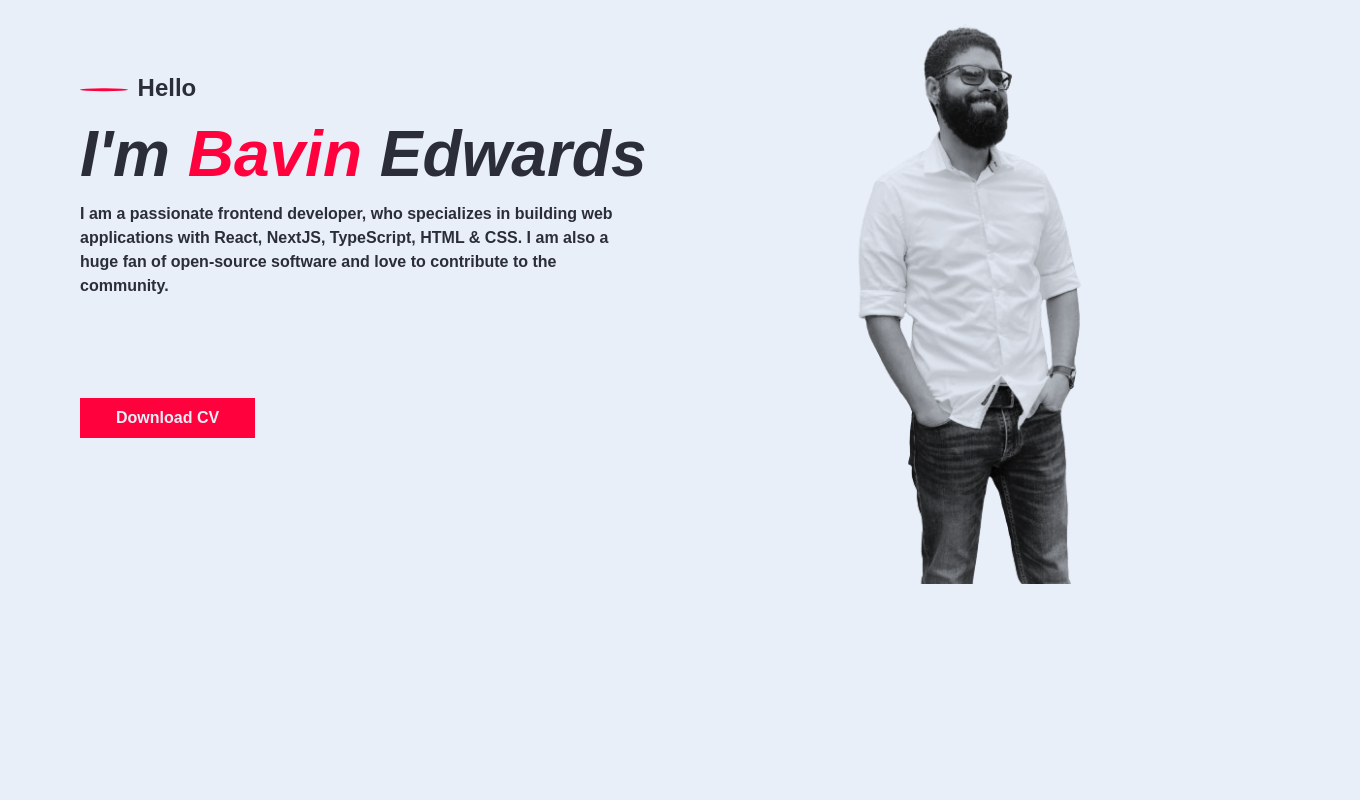
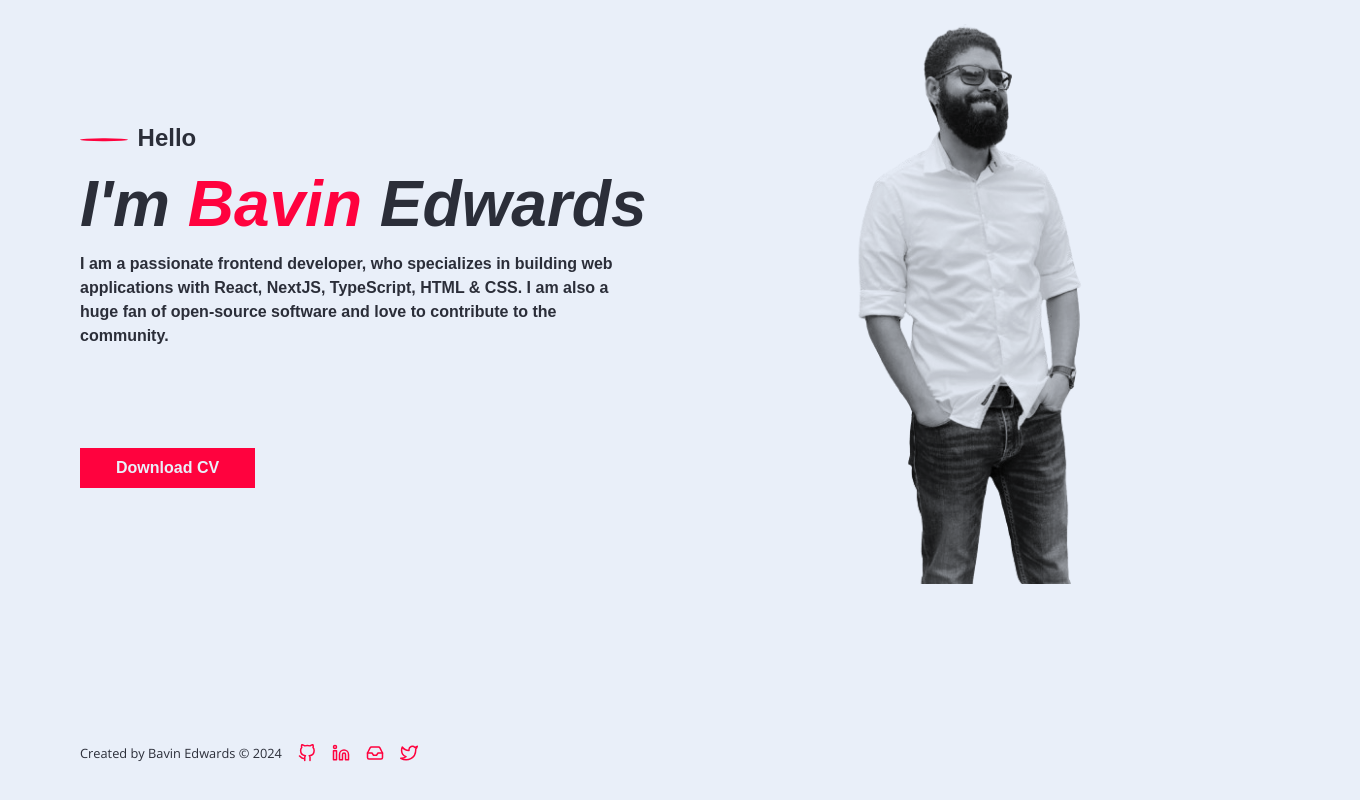
Before and after one commit to zerico007/portfolio, a React (Vite) app: page / in a window 1280 px wide. Shown: the part 232-1032 px from the top of the page, 1360 px wide, since content can reach past the window. Before the commit the page ends 976 px from the top, so only its background shows below. Built offline with nearby package versions, Linux system fonts and the light colour scheme; a web font is replaced by a local one.

Commit message:
add socials

```diff
--- a/package.json
+++ b/package.json
@@ -15,7 +15,8 @@
     "@emotion/styled": "^11.11.5",
     "framer-motion": "^11.2.12",
     "react": "^18.3.1",
-    "react-dom": "^18.3.1"
+    "react-dom": "^18.3.1",
+    "react-feather": "^2.0.10"
   },
   "devDependencies": {
     "@types/react": "^18.3.3",
--- a/src/App.tsx
+++ b/src/App.tsx
@@ -1,11 +1,13 @@
 import NavBar from "./components/NavBar";
 import About from "./components/About";
+import Footer from "./components/Footer";
 
 export default function App() {
   return (
     <>
       <NavBar />
       <About />
+      <Footer />
     </>
   );
 }
--- a/src/components/About/About.module.scss
+++ b/src/components/About/About.module.scss
@@ -26,6 +26,11 @@
       margin-right: 0.6rem;
       transform: translateY(-0.3rem);
     }
+  }
+
+  > a {
+    width: fit-content;
+    height: auto;
   }
 }
 
--- a/src/components/About/About.tsx
+++ b/src/components/About/About.tsx
@@ -22,7 +22,6 @@ export default function About() {
             width="fit-content"
             color="var(--dark-text-color)"
             marginTop={100}
-            marginBottom={100}
             borderRadius={0}
             padding="4px 36px"
             _hover={{ background: "var(--primary-red)" }}
--- /dev/null
+++ b/src/components/Footer/Footer.module.scss
@@ -0,0 +1,12 @@
+.footer {
+    position: relative;
+    width: 100%;
+    height: 100px;
+    bottom: 0;
+    color: var(--darker-light-text-color);
+    font-size: 0.8rem;
+    margin: 0 5rem;
+    display: flex;
+    justify-content: flex-start;
+    gap: 1rem;
+}
--- /dev/null
+++ b/src/components/Footer/Footer.tsx
@@ -0,0 +1,26 @@
+import styles from "./Footer.module.scss";
+import { GitHub, Linkedin, Inbox, Twitter } from "react-feather";
+
+export default function Footer() {
+  return (
+    <footer className={styles.footer}>
+      <p>Created by Bavin Edwards &copy; {new Date().getFullYear()}</p>
+      <a href="https://github.com/zerico007" target="_blank" rel="noreferrer">
+        <GitHub size={18} color="var(--primary-red)" />
+      </a>
+      <a
+        href="https://www.linkedin.com/in/bavin-edwards-777b23180/"
+        target="_blank"
+        rel="noreferrer"
+      >
+        <Linkedin size={18} color="var(--primary-red)" />
+      </a>
+      <a href="mailto:bavin_edwards@live.com" target="_blank" rel="noreferrer">
+        <Inbox size={18} color="var(--primary-red)" />
+      </a>
+      <a href="https://x.com/BavinEdwards" target="_blank" rel="noreferrer">
+        <Twitter size={18} color="var(--primary-red)" />
+      </a>
+    </footer>
+  );
+}
--- /dev/null
+++ b/src/components/Footer/index.ts
@@ -0,0 +1 @@
+export { default } from "./Footer";
```
Also changed, not shown: 1 other file (tests, documents, lock files or other folders). Lines whose indentation alone changed are shown as unchanged.
